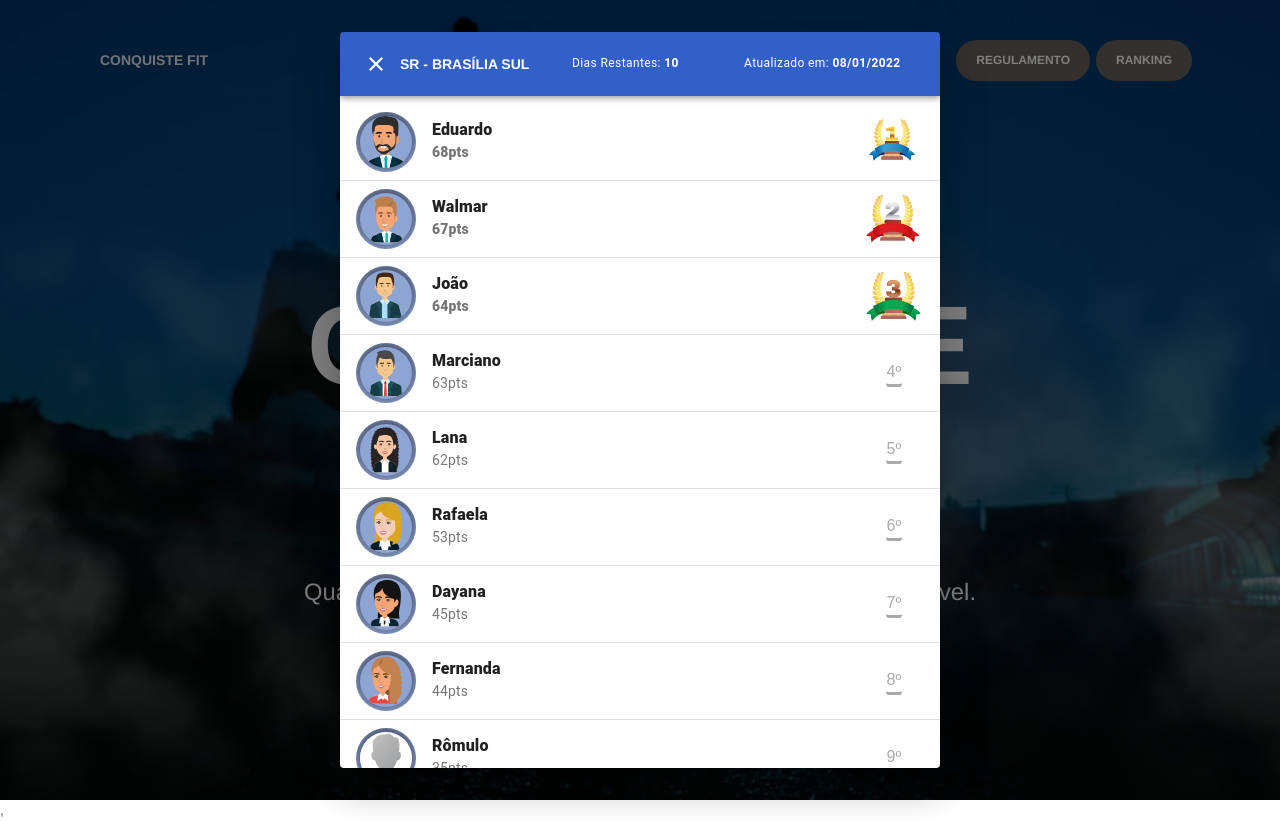
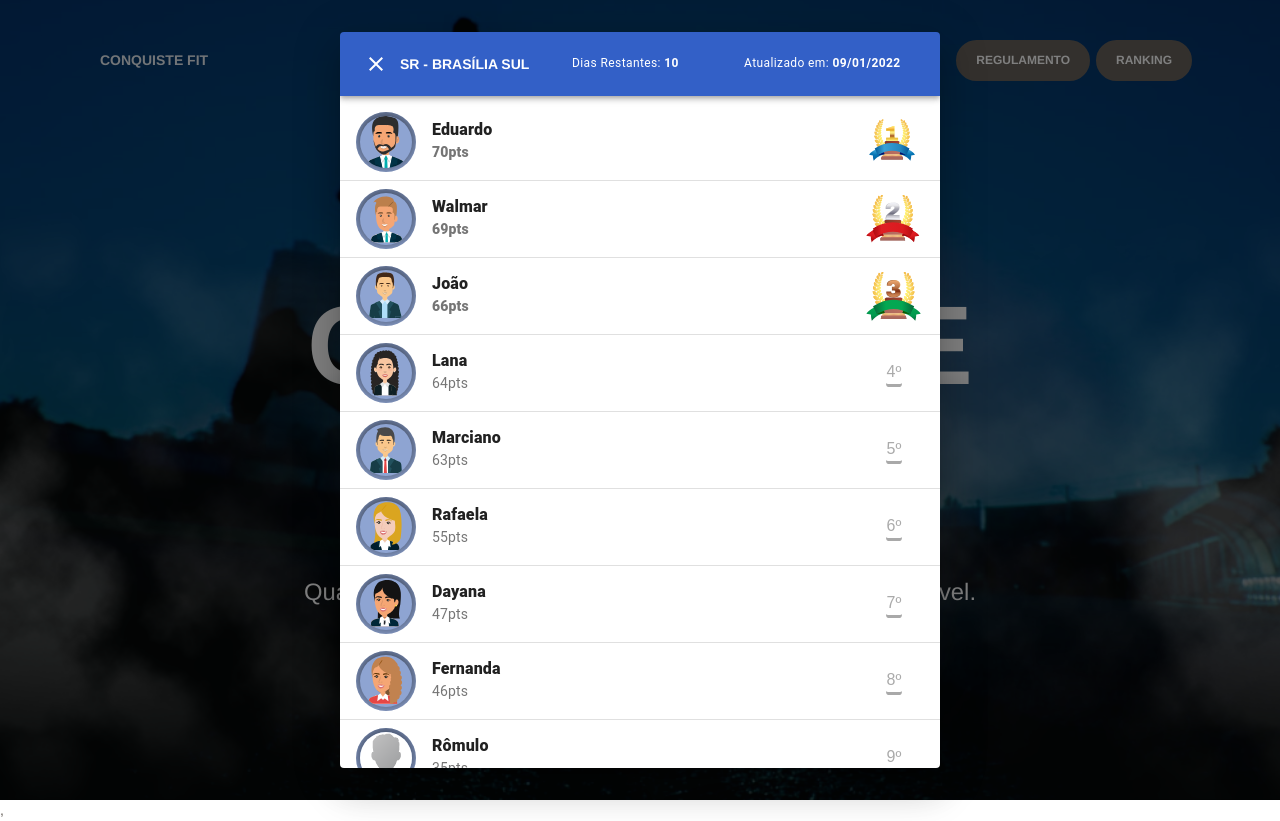
Before and after one commit to arthurfjadecastro/conquistefit, a React (Create React App) app: page /home in a window 1280 px wide. Both pictures are taken after a click on the button "RANKING". Built offline with nearby package versions, Linux system fonts and the light colour scheme.

Commit message:
Update pt on rank at 09/01/2022

```diff
--- a/src/views/Ranking.jsx
+++ b/src/views/Ranking.jsx
@@ -78,7 +78,7 @@ export default function Ranking({ open, handleClose }) {
       name: "Lana",
       src: "/img/LANA.svg",
       position: null,
-      pts: 62
+      pts: 64
     },
     {
       name: "Ramon",
@@ -90,7 +90,7 @@ export default function Ranking({ open, handleClose }) {
       name: "João",
       src: "/img/JOAO.svg",
       position: null,
-      pts: 64
+      pts: 66
     },
     {
       name: "Carol",
@@ -102,7 +102,7 @@ export default function Ranking({ open, handleClose }) {
       name: "Dayana",
       src: "/img/DAYANA.svg",
       position: null,
-      pts: 45
+      pts: 47
     },
     {
       name: "Arthur",
@@ -115,19 +115,19 @@ export default function Ranking({ open, handleClose }) {
       name: "Walmar",
       src: "/img/WALMAR.svg",
       position: null,
-      pts: 67
+      pts: 69
     },
     {
       name: "Rafaela",
       src: "/img/RAFAELA.svg",
       position: null,
-      pts: 53
+      pts: 55
     },
     {
       name: "Fernanda",
       src: "/img/FERNANDA.svg",
       position: null,
-      pts: 44
+      pts: 46
     },
     {
       name: "Kerson",
@@ -151,13 +151,13 @@ export default function Ranking({ open, handleClose }) {
       name: "Eduardo",
       src: "/img/Eduardo.svg",
       position: null,
-      pts: 68
+      pts: 70
     },
     {
       name: "Juliana",
       src: "/img/default-avatar.png",
       position: null,
-      pts: 22
+      pts: 24
     },
     {
       name: "Gilberto",
@@ -277,7 +277,7 @@ export default function Ranking({ open, handleClose }) {
               Dias Restantes:    <b> {diffDays}</b>
             </Typography>
             <Typography variant="caption" className={classes.title2}>
-              Atualizado em:    <b> {"08/01/2022"}</b>
+              Atualizado em:    <b> {"09/01/2022"}</b>
             </Typography>
           </Toolbar>
         </AppBar>
```
